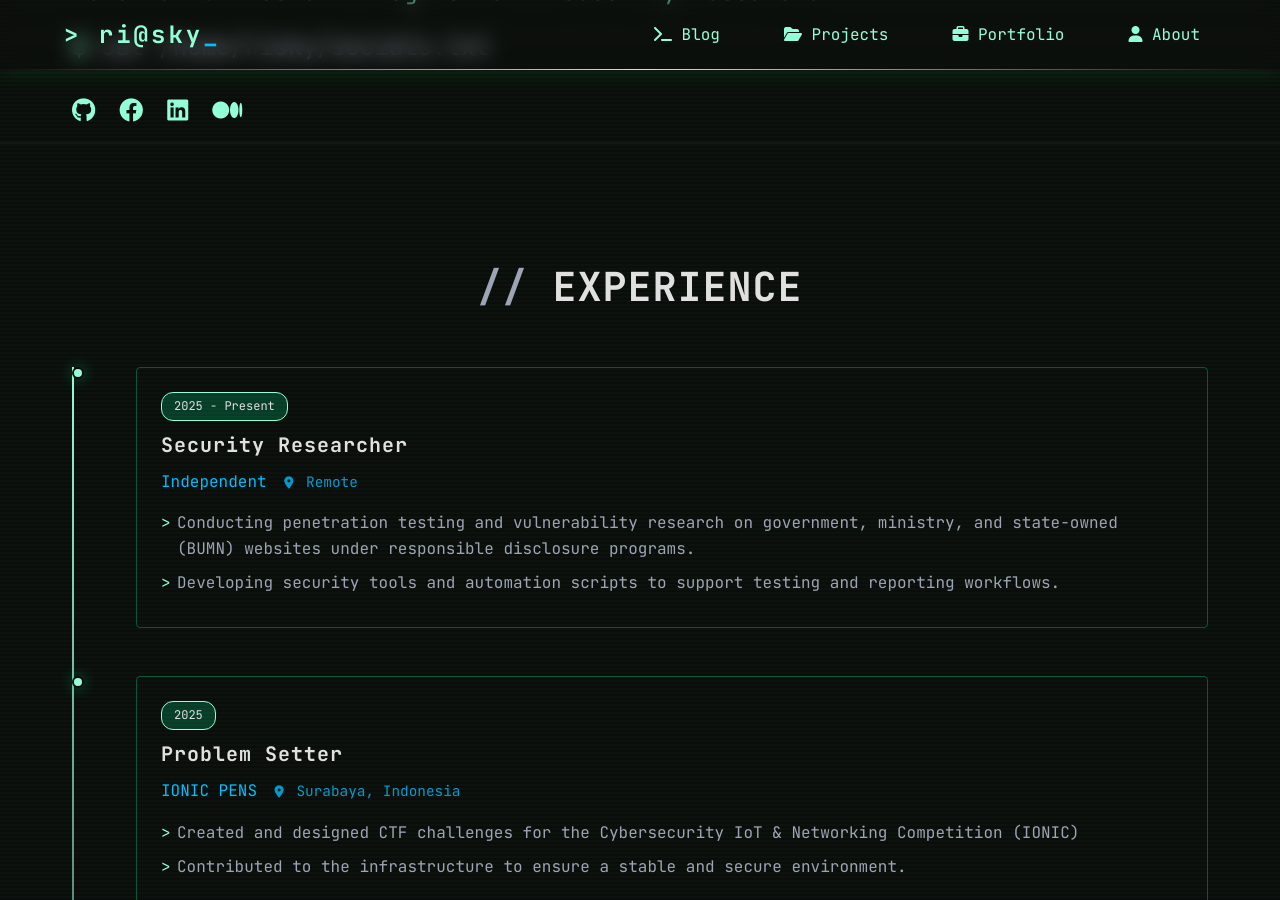
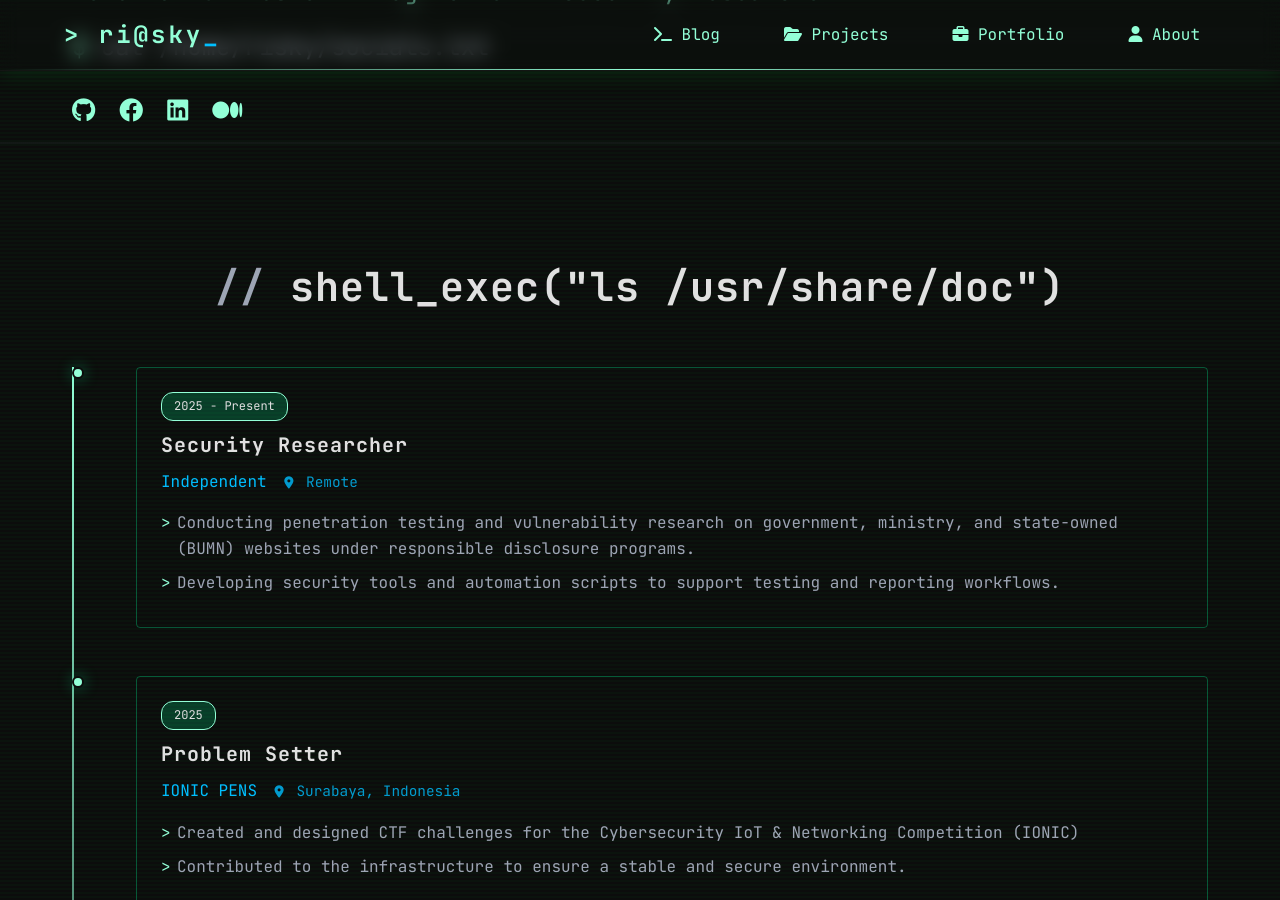
Before and after one commit to riskyprsty/riskyprsty.github.io, a Jekyll site: the page built from index.html, in a window 1280 px wide and 900 px high, scrolled down 302 px. Built offline with Jekyll 4.4.1, drawn with Linux system fonts in a browser that asks for light colours.

Commit message:
trying minimalist design

```diff
--- a/index.html
+++ b/index.html
@@ -139,7 +139,7 @@ title: Riski G. Prasetya
 
   <!-- Experience Section -->
   <div class="experience-section">
-    <h2 class="section-title">EXPERIENCE</h2>
+    <h2 class="section-title">shell_exec("ls /usr/share/doc")</h2>
     <div class="timeline">
       {% for experience in site.data.experiences %}
       <div class="timeline-item">
```
